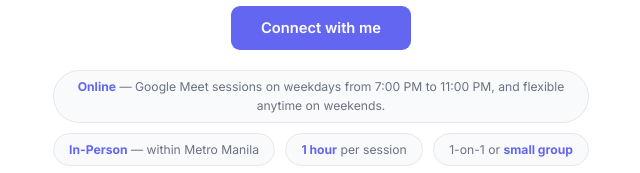
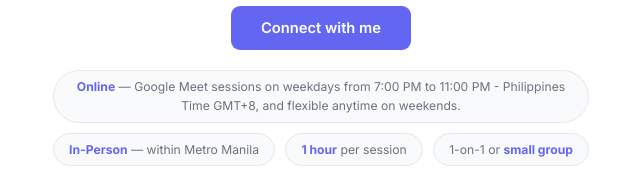
Before and after one commit to jennalyngamboa1/Jen-Gamboa-HR-AI, a plain HTML site: page index.html in a window 1280 px wide. Shown: the part 4052-4225 px from the top of the page, without its empty margins (319-959 px from the left). Drawn offline with Linux system fonts and the light colour scheme.

Commit message:
Update index.html

```diff
--- a/index.html
+++ b/index.html
@@ -373,7 +373,7 @@
   <p>Limited slots for 1-on-1 and small group sessions (2&ndash;3 pax).<br/><br/>Online via Google Meet,<br/>or in-person within Metro Manila.</p>
   <button class="btn-p" style="font-size:0.92rem;padding:13px 30px;" onclick="openModal()">Connect with me</button>
   <div class="pills">
-    <div class="pill"><strong>Online</strong> &mdash; Google Meet sessions on weekdays from 7:00 PM to 11:00 PM, and flexible anytime on weekends.</div>
+    <div class="pill"><strong>Online</strong> &mdash; Google Meet sessions on weekdays from 7:00 PM to 11:00 PM - Philippines Time GMT+8, and flexible anytime on weekends.</div>
     <div class="pill"><strong>In-Person</strong> &mdash; within Metro Manila</div>
     <div class="pill"><strong>1 hour</strong> per session</div>
     <div class="pill">1-on-1 or <strong>small group</strong></div>
```
